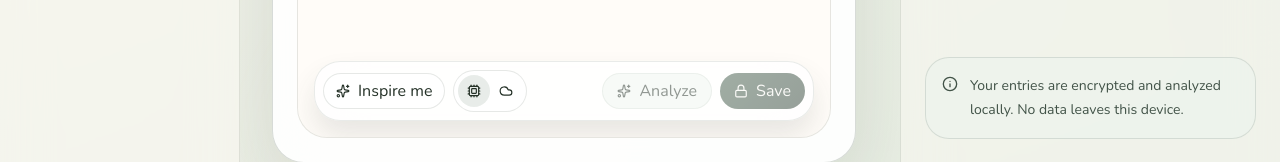
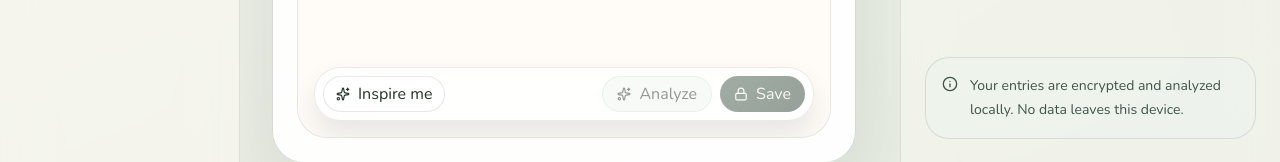
Before and after one commit to dvarava/sanctum-journal, a React (Vite) app in the folder frontend/: page / in a window 1280 px wide. Shown: the part 569-731 px from the top of the page. Built offline with nearby package versions, Linux system fonts and the light colour scheme.

Commit message:
refactor: Comment out unused cloud usage button in Editor component

```diff
--- a/frontend/src/components/Editor.tsx
+++ b/frontend/src/components/Editor.tsx
@@ -91,7 +91,7 @@ export function Editor({
                                 Inspire me
                             </button>
 
-                            <div className="flex items-center rounded-full border border-[var(--line)] bg-[rgba(255,255,255,0.72)] p-1">
+                            {/* <div className="flex items-center rounded-full border border-[var(--line)] bg-[rgba(255,255,255,0.72)] p-1">
                                 <button
                                     onClick={() => setUseCloud(false)}
                                     className={`flex h-8 w-8 items-center justify-center rounded-full transition-all ${
@@ -114,7 +114,7 @@ export function Editor({
                                 >
                                     <Cloud size={14} />
                                 </button>
-                            </div>
+                            </div> */}
                         </div>
 
                         <div className="flex items-center gap-2">
```
